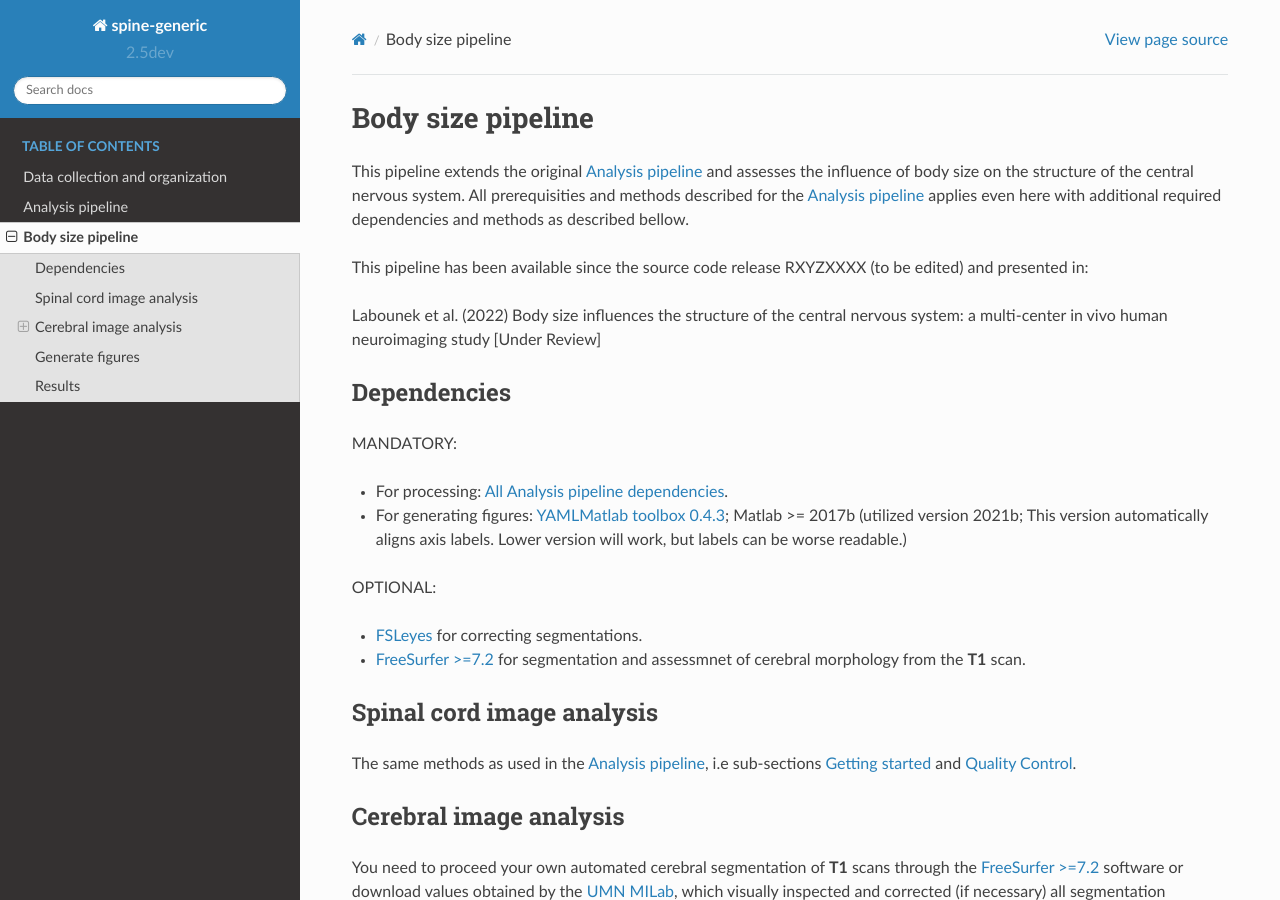
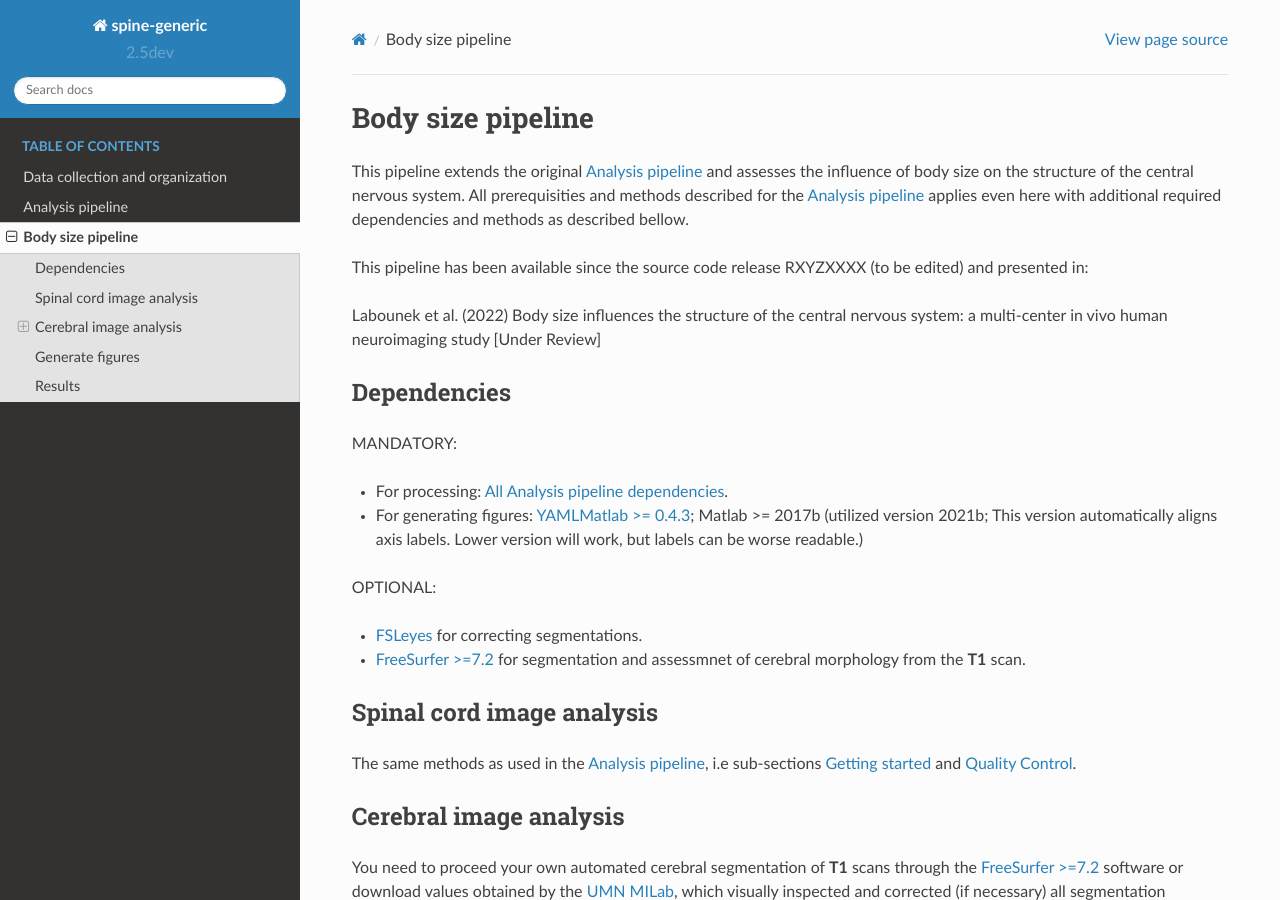
Before and after one commit to spine-generic/spine-generic, a Sphinx documentation site: the page built from docs/body-size-pipeline.rst, in a window 1280 px wide and 900 px high. Built offline with Sphinx 7.4.7 and the Read the Docs theme 2.0.0, drawn with Linux system fonts in a browser that asks for light colours.

Commit message:
Update docs/body-size-pipeline.rst

```diff
--- a/docs/body-size-pipeline.rst
+++ b/docs/body-size-pipeline.rst
@@ -13,7 +13,7 @@ Dependencies
 MANDATORY:
 
 - For processing: `All Analysis pipeline dependencies <https://spine-generic.readthedocs.io/analysis-pipeline.html#dependencies>`__.
-- For generating figures: `YAMLMatlab toolbox 0.4.3 <https://code.google.com/archive/p/yamlmatlab/downloads>`__; Matlab >= 2017b (utilized version 2021b; This version automatically aligns axis labels. Lower version will work, but labels can be worse readable.)
+- For generating figures: `YAMLMatlab >= 0.4.3 <https://code.google.com/archive/p/yamlmatlab/downloads>`__; Matlab >= 2017b (utilized version 2021b; This version automatically aligns axis labels. Lower version will work, but labels can be worse readable.)
 
 OPTIONAL:
 
```
